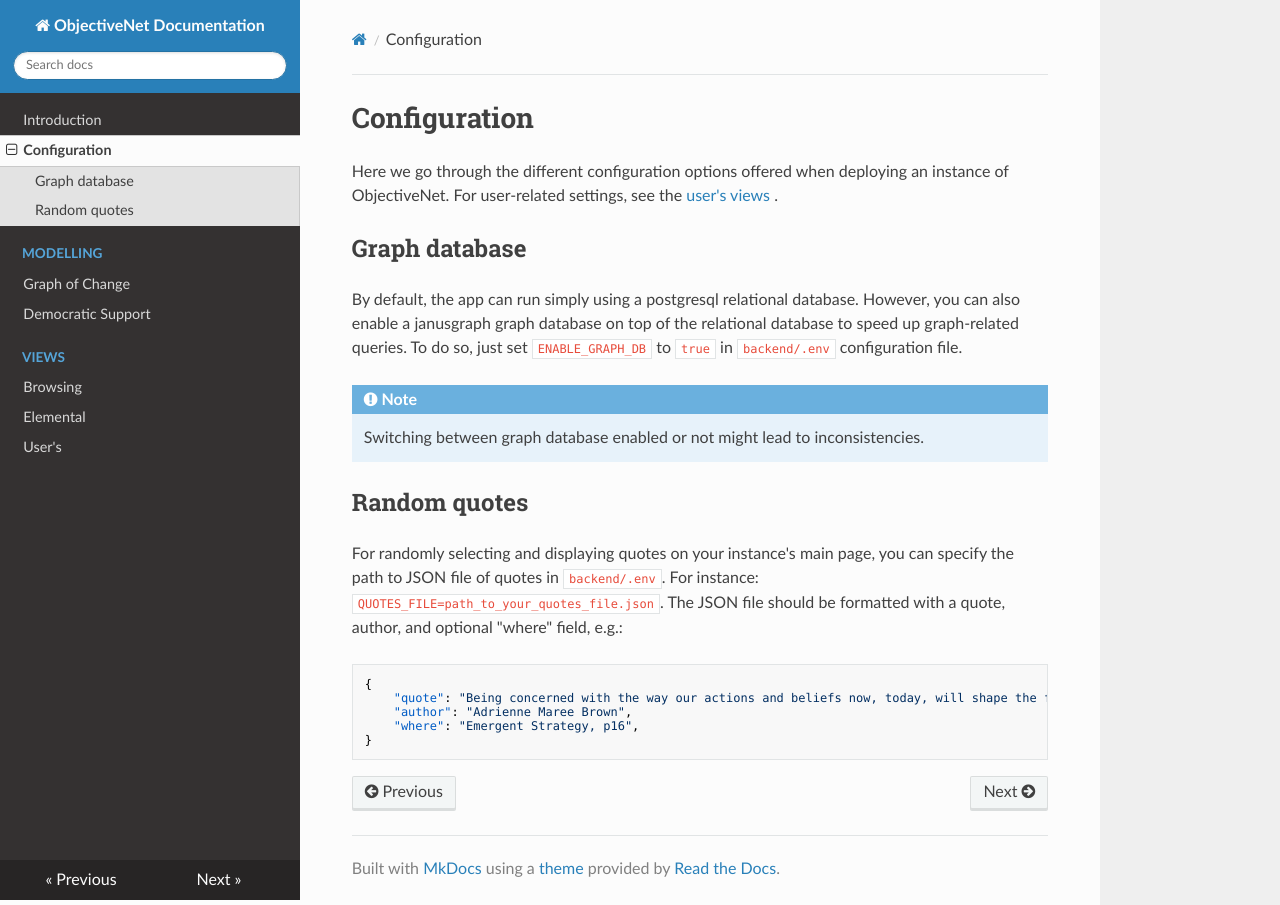
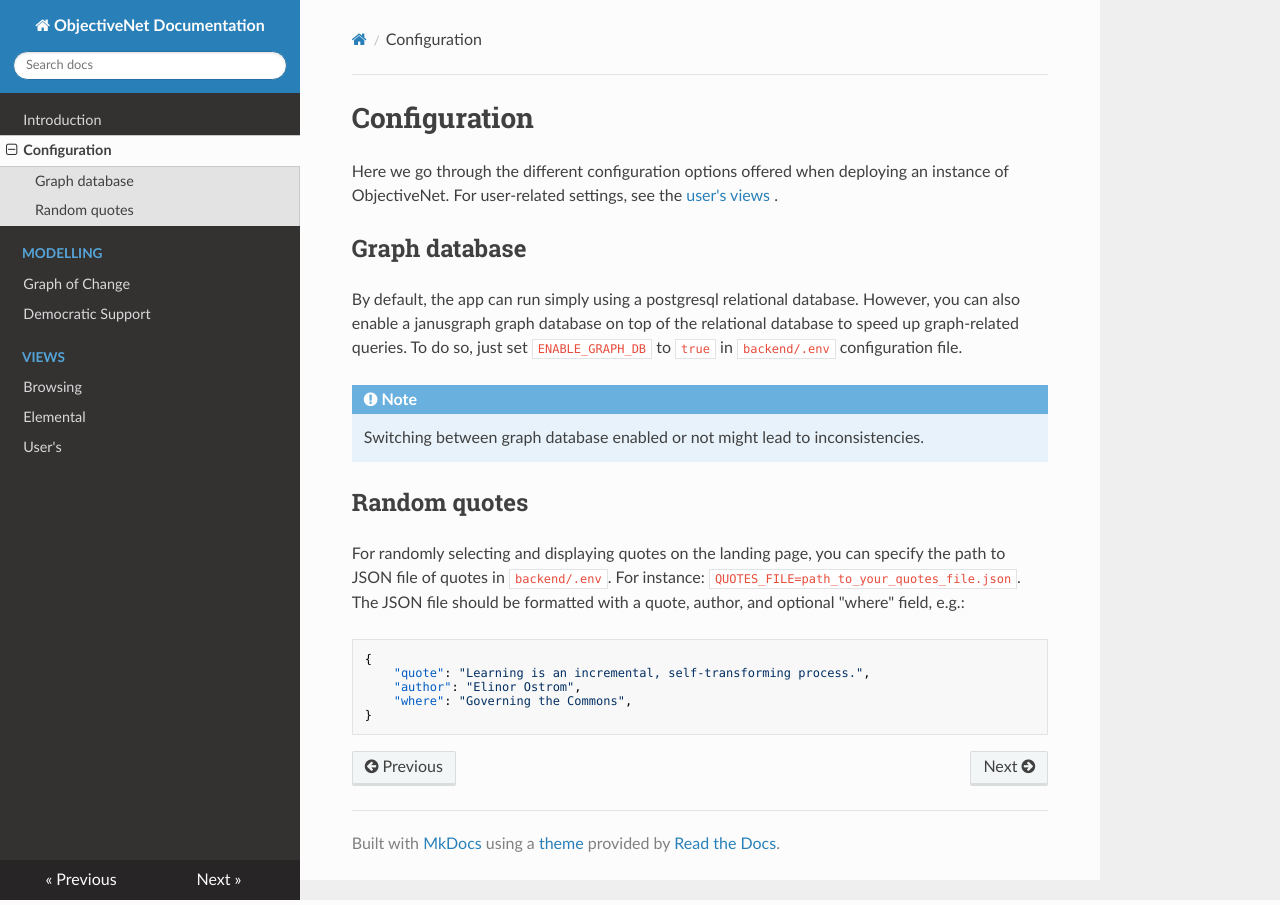
Before and after one commit to comodelling/commongraph, an MkDocs documentation site: the page built from docs/configuration.md, in a window 1280 px wide. Built offline with MkDocs 1.6.1, drawn with Linux system fonts in a browser that asks for light colours; nearby versions of some CDN libraries.

Commit message:
update quote

````diff
--- a/docs/configuration.md
+++ b/docs/configuration.md
@@ -18,13 +18,13 @@ To do so, just set `ENABLE_GRAPH_DB` to `true` in `backend/.env` configuration f
 
 ## Random quotes
 
-For randomly selecting and displaying quotes on your instance's main page, you can specify the path to JSON file of quotes in `backend/.env`.
+For randomly selecting and displaying quotes on the landing page, you can specify the path to JSON file of quotes in `backend/.env`.
 For instance: ```QUOTES_FILE=path_to_your_quotes_file.json```.
 The JSON file should be formatted with a quote, author, and optional "where" field, e.g.:
 ```json
 {
-    "quote": "Being concerned with the way our actions and beliefs now, today, will shape the future, tomorrow, the next generations.",
-    "author": "Adrienne Maree Brown",
-    "where": "Emergent Strategy, p16",
+    "quote": "Learning is an incremental, self-transforming process.",
+    "author": "Elinor Ostrom",
+    "where": "Governing the Commons",
 }
 ```
````
